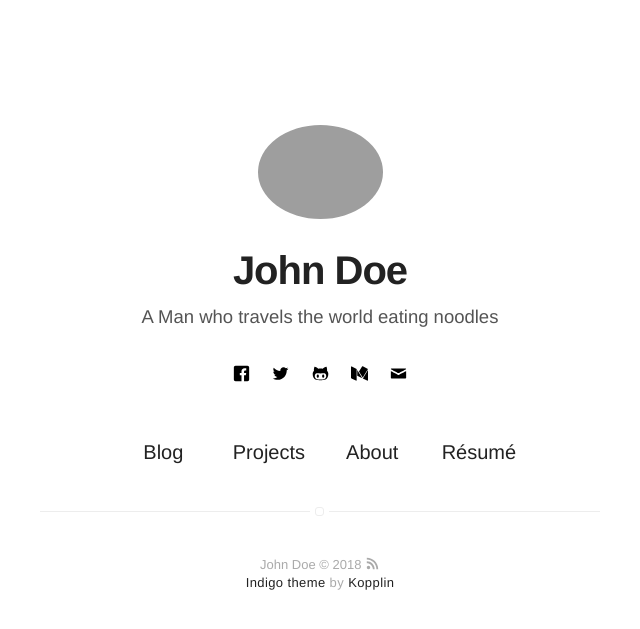
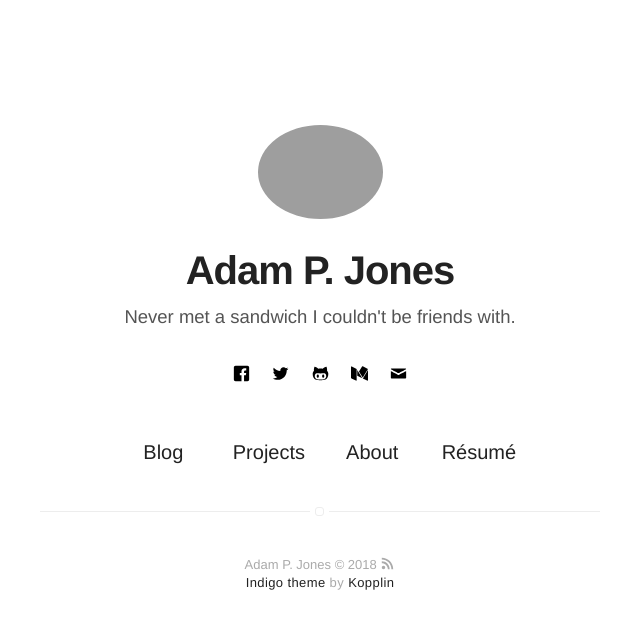
Before and after one commit to meccaLeccaHi/meccaLeccaHi.github.io, a Jekyll site: the page built from index.html, in a window 1280 px wide. Shown: the top 629 px of the page, without its empty margins (320-960 px from the left). Built offline with Jekyll 4.4.1, drawn with Linux system fonts in a browser that asks for light colours.

Commit message:
customizing template

```diff
--- a/_config.yml
+++ b/_config.yml
@@ -1,6 +1,6 @@
 # main text of home
-name: John Doe
-bio: A Man who travels the world eating noodles
+name: Adam P. Jones
+bio: Never met a sandwich I couldn't be friends with.
 
 # twitter summary info
 description: A blog about technology and stuff related
```
